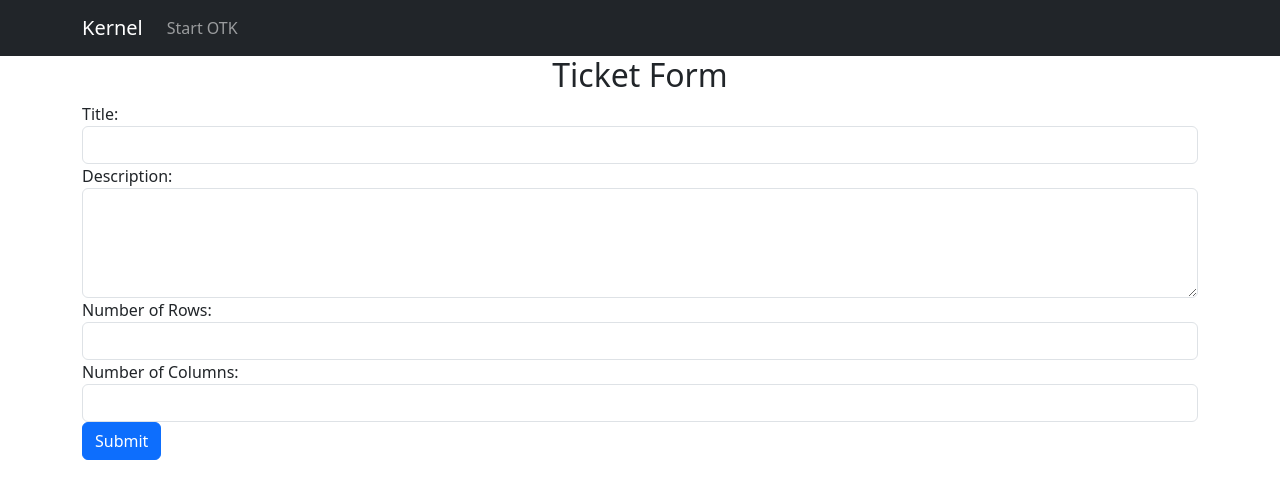
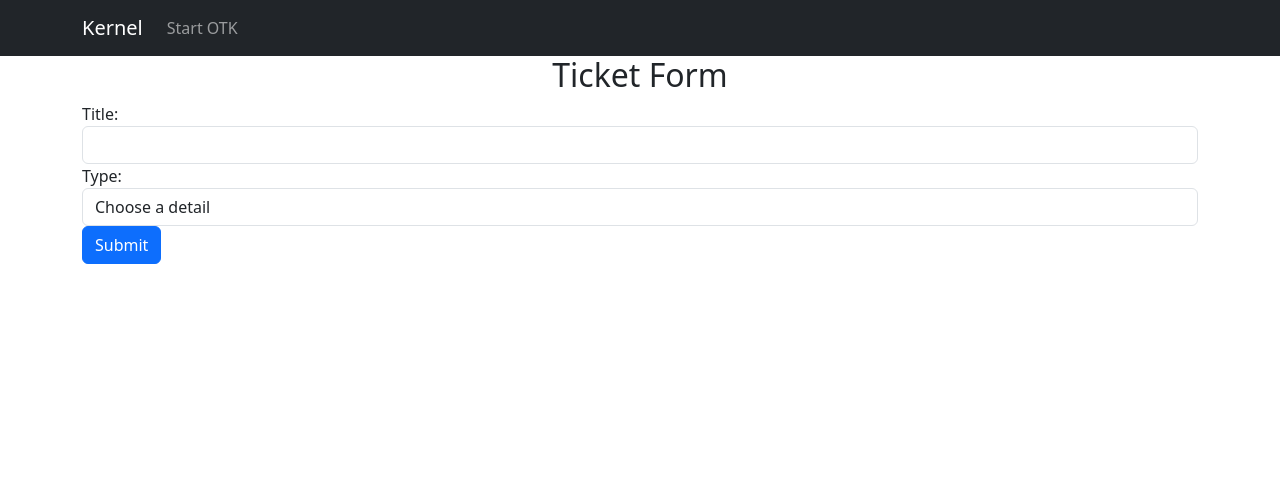
Before and after one commit to SergeyGr07/automation_kernel, a Flask app: page /reports/ticket_form in a window 1280 px wide. Shown: the top 499 px of the page. Run offline with Flask 3, Linux system fonts and the light colour scheme.

Commit message:
add_template_page

```diff
--- a/routes/report_routing/report_routing.py
+++ b/routes/report_routing/report_routing.py
@@ -1,4 +1,4 @@
-from flask import Blueprint, render_template, request
+from flask import Blueprint, render_template, request, jsonify
 import os
 from config import add_logger
 from flask import send_file
@@ -20,14 +20,45 @@ def ticket_form():
     return render_template('ticket.html')
 
 
+@report.route('/select_detail', methods=['POST', 'GET'])
+def select_detail():
+
+    details_map = {
+        'Труба': {'col': 3, 'row': 11},
+        'Кронштейн': {'col': 3, 'row': 6},
+        'Крышка': {'col': 3, 'row': 16},
+        'Тройник': {'col': 3, 'row': 7}
+    }
+
+    detail = request.json.get('detail')
+    print(detail)
+
+    response = details_map.get(detail, {})
+    return jsonify(response), 200
+
+
+@report.route('/put_data', methods=['POST'])
+def save_data():
+    try:
+        data = request.get_json()
+        print(data)
+        if not data:
+            return jsonify({'error': 'Отсутствуют данные в запросе'}), 400
+
+        return jsonify({'message': 'Данные успешно сохранены'}), 200
+
+    except Exception as e:
+        # Логирование ошибки
+        print(f"Ошибка при сохранении данных: {str(e)}")
+        return jsonify({'error': 'Внутренняя ошибка сервера'}), 500
+
+
 @report.route('/submit_ticket', methods=['POST'])
 def submit_ticket():
     title = request.form['ticket_title']
     description = request.form['ticket_description']
     num_rows = int(request.form['table_rows'])
     num_cols = int(request.form['table_cols'])
-
-    # Здесь можно обработать данные о заявке и создать таблицу, сохранить данные в базе данных и т.д.
 
     return f'<h1>Ticket submitted:</h1><p>Title: {title}</p><p>Description: {description}</p><p>Table: {num_rows}x{num_cols}</p>'
 
--- a/static/js/create_table.js
+++ b/static/js/create_table.js
@@ -1,13 +1,32 @@
 document.addEventListener("DOMContentLoaded", function() {
     var form = document.getElementById('ticketForm');
-
+    var currentUrl = window.location.origin;
+    var exportUrl = currentUrl + '/reports/select_detail';
+    var putDataUrl = currentUrl + '/reports/put_data';
     form.addEventListener('submit', function(event) {
         event.preventDefault();
+        var selectedDetail = document.getElementById('ticket_type').value;
 
-        var rows = parseInt(document.getElementById('table_rows').value);
-        var cols = parseInt(document.getElementById('table_cols').value);
+        fetch(exportUrl, {
+            method: 'POST',
+            headers: {
+                'Content-Type': 'application/json'
+            },
+            body: JSON.stringify({
+                detail: selectedDetail
+            })
+        })
+        .then(response => response.json())
+        .then(data => {
+            var rows = data.row;
+            var cols = data.col;
+            console.log(rows, cols)
 
-        generateTable(rows, cols);
+            generateTable(rows, cols);
+        })
+        .catch(error => {
+            console.error('Ошибка:', error);
+        });
     });
 
     function generateTable(rows, cols) {
@@ -45,6 +64,39 @@ document.addEventListener("DOMContentLoaded", function() {
 
         var saveButton = document.getElementById('saveButton');
         saveButton.addEventListener('click', function() {
+            var tableName = document.getElementById('ticket_title').value;
+            console.log(tableName)
+            var tableData = [];
+            tbody.querySelectorAll('tr').forEach(function(row) {
+                var rowData = [];
+                row.querySelectorAll('td').forEach(function(cell) {
+                    rowData.push(cell.textContent);
+                });
+                tableData.push(rowData);
+            });
+
+            var dataToSend = {
+                [tableName]: tableData
+            };
+
+            fetch(putDataUrl, {
+                method: 'POST',
+                headers: {
+                    'Content-Type': 'application/json'
+                },
+                body: JSON.stringify(dataToSend)
+            })
+            .then(response => {
+                if (response.ok) {
+                    alert('Данные успешно сохранены!');
+                } else {
+                    throw new Error('Произошла ошибка при сохранении данных');
+                }
+            })
+            .catch(error => {
+                console.error('Ошибка при сохранении данных:', error);
+            });
+
             modal.hide();
         });
 
--- a/templates/ticket.html
+++ b/templates/ticket.html
@@ -34,16 +34,14 @@
                 <input type="text" class="form-control" id="ticket_title" name="ticket_title" required>
             </div>
             <div class="form-group">
-                <label for="ticket_description">Description:</label>
-                <textarea class="form-control" id="ticket_description" name="ticket_description" rows="4" required></textarea>
-            </div>
-            <div class="form-group">
-                <label for="table_rows">Number of Rows:</label>
-                <input type="number" class="form-control" id="table_rows" name="table_rows" min="1" required>
-            </div>
-            <div class="form-group">
-                <label for="table_cols">Number of Columns:</label>
-                <input type="number" class="form-control" id="table_cols" name="table_cols" min="1" required>
+                <label for="ticket_type">Type:</label>
+                <select class="form-control" id="ticket_type" name="ticket_type">
+                    <option value="default" selected>Choose a detail</option>
+                    <option value="Труба">Труба</option>
+                    <option value="Кронштейн">Кронштейн</option>
+                    <option value="Крышка">Крышка</option>
+                    <option value="Тройник">Тройник</option>
+                </select>
             </div>
             <button type="submit" class="btn btn-primary">Submit</button>
         </form>
```
